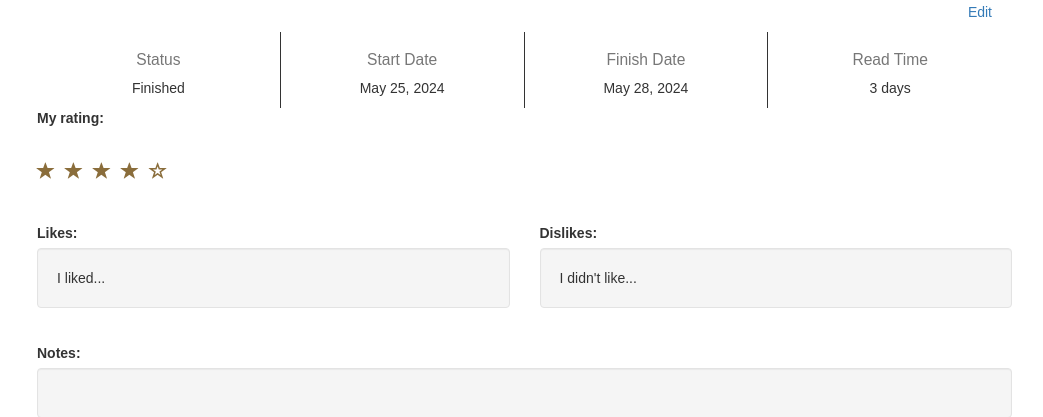
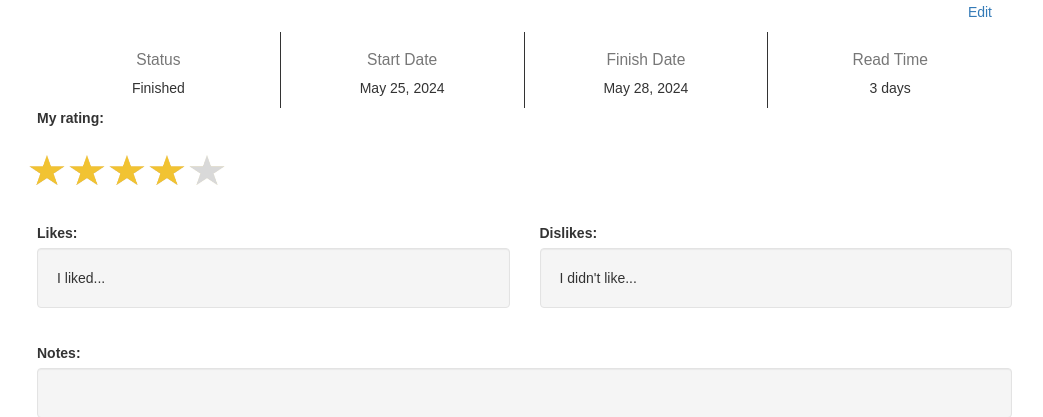
Before and after one commit to beniabra/readinglog, a Django app: a page that uses main/templates/main/view.html in a window 1280 px wide. Shown: the part 532-949 px from the top of the page, without its empty margins (18-1061 px from the left). Run offline with Django 4.2, Linux system fonts and the light colour scheme; data comes from the database, SQL or seed files in the repository; both versions use the stored data as it was after the commit; data that the repository does not hold is empty; some libraries are stand-ins or nearby versions.

Commit message:
Update all to half stars

```diff
--- a/main/static/style.css
+++ b/main/static/style.css
@@ -79,7 +79,13 @@ body{
   }
 
   .star {
-    width: 15;
-    height: 20;
+    width: 20;
+    height: 30;
     margin-left: -4px;
   }
+
+  .starSet {
+    border: 0;
+    margin-left: -6px;
+    padding: 0;
+  }
--- a/main/templates/main/view.html
+++ b/main/templates/main/view.html
@@ -1,5 +1,6 @@
 {% extends 'main/base.html' %}
 {% load extract %}
+{% load static %}
 
 
 {% block title %}{% with data=book_id|extract_data %}{{ data.title }}{% endwith %}{% endblock %}
@@ -172,11 +173,16 @@
             <h1>
                 <form method="post" action="{% url 'editRating' book.id %}">
                     {% csrf_token %}
-                    <button type="submit" class="btn btn-default btn-lg" style="border: 0; padding: 0;" name="rating" value="1"><span class="glyphicon {% if book.rating >= 1 %}glyphicon glyphicon-star{% else %}glyphicon glyphicon-star-empty{% endif %} text-warning"></span></button>
-                    <button type="submit" class="btn btn-default btn-lg" style="border: 0; padding: 0;" name="rating" value="2"><span class="glyphicon {% if book.rating >= 2 %}glyphicon glyphicon-star{% else %}glyphicon glyphicon-star-empty{% endif %} text-warning"></span></button>
-                    <button type="submit" class="btn btn-default btn-lg" style="border: 0; padding: 0;" name="rating" value="3"><span class="glyphicon {% if book.rating >= 3 %}glyphicon glyphicon-star{% else %}glyphicon glyphicon-star-empty{% endif %} text-warning"></span></button>
-                    <button type="submit" class="btn btn-default btn-lg" style="border: 0; padding: 0;" name="rating" value="4"><span class="glyphicon {% if book.rating >= 4 %}glyphicon glyphicon-star{% else %}glyphicon glyphicon-star-empty{% endif %} text-warning"></span></button>
-                    <button type="submit" class="btn btn-default btn-lg" style="border: 0; padding: 0;" name="rating" value="5"><span class="glyphicon {% if book.rating >= 5 %}glyphicon glyphicon-star{% else %}glyphicon glyphicon-star-empty{% endif %} text-warning"></span></button>
+                    <button type="submit" class="starSet" name="rating" value="0.5"><img class="star" {% if book.rating >= 0.5 %} src="{% static 'images/starLeft.jpg' %}" {% else %} src="{% static 'images/starEmptyLeft.jpg' %}"{% endif %}></button>
+                    <button type="submit" class="starSet" name="rating" value="1"><img class="star" {% if book.rating >= 1 %} src="{% static 'images/starRight.jpg' %}" {% else %} src="{% static 'images/starEmptyRight.jpg' %}"{% endif %}></button>
+                    <button type="submit" class="starSet" name="rating" value="1.5"><img class="star" {% if book.rating >= 1.5 %} src="{% static 'images/starLeft.jpg' %}" {% else %} src="{% static 'images/starEmptyLeft.jpg' %}"{% endif %}></button>
+                    <button type="submit" class="starSet" name="rating" value="2"><img class="star" {% if book.rating >= 2 %} src="{% static 'images/starRight.jpg' %}" {% else %} src="{% static 'images/starEmptyRight.jpg' %}"{% endif %}></button>
+                    <button type="submit" class="starSet" name="rating" value="2.5"><img class="star" {% if book.rating >= 2.5 %} src="{% static 'images/starLeft.jpg' %}" {% else %} src="{% static 'images/starEmptyLeft.jpg' %}"{% endif %}></button>
+                    <button type="submit" class="starSet" name="rating" value="3"><img class="star" {% if book.rating >= 3 %} src="{% static 'images/starRight.jpg' %}" {% else %} src="{% static 'images/starEmptyRight.jpg' %}"{% endif %}></button>
+                    <button type="submit" class="starSet" name="rating" value="3.5"><img class="star" {% if book.rating >= 3.5 %} src="{% static 'images/starLeft.jpg' %}" {% else %} src="{% static 'images/starEmptyLeft.jpg' %}"{% endif %}></button>
+                    <button type="submit" class="starSet" name="rating" value="4"><img class="star" {% if book.rating >= 4 %} src="{% static 'images/starRight.jpg' %}" {% else %} src="{% static 'images/starEmptyRight.jpg' %}"{% endif %}></button>
+                    <button type="submit" class="starSet" name="rating" value="4.5"><img class="star" {% if book.rating >= 4.5 %} src="{% static 'images/starLeft.jpg' %}" {% else %} src="{% static 'images/starEmptyLeft.jpg' %}"{% endif %}></button>
+                    <button type="submit" class="starSet" name="rating" value="5"><img class="star" {% if book.rating >= 5 %} src="{% static 'images/starRight.jpg' %}" {% else %} src="{% static 'images/starEmptyRight.jpg' %}"{% endif %}></button>
                 </form>
             </h1>
             <div class="row">
```
Also changed, not shown: main/templates/main/home.html (+11 -5 lines), main/templates/main/shelf.html (+10 -12 lines), db.sqlite3, main/static/images/starEmptyLeft.jpg (added), main/static/images/starEmptyRight.jpg (added).
